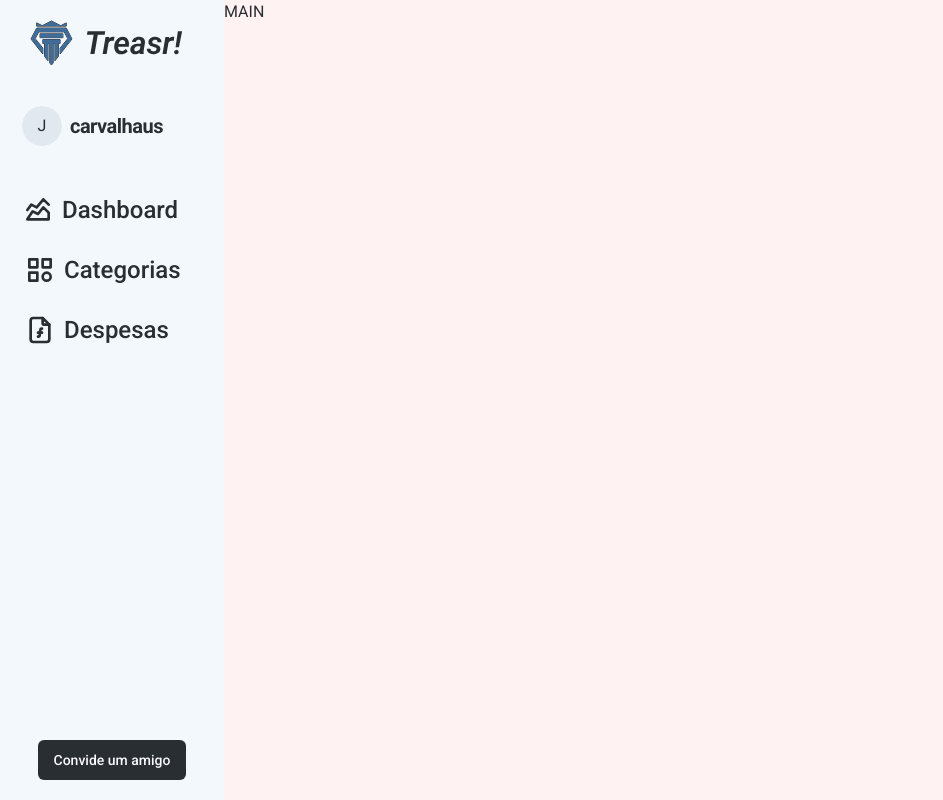
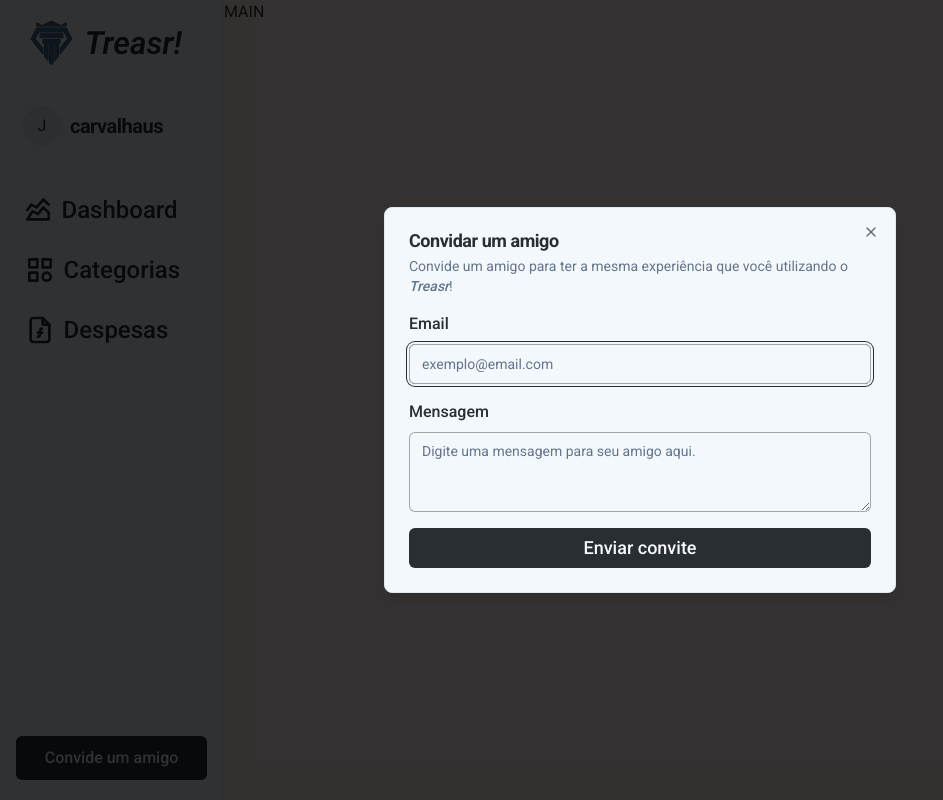
Before and after one commit to carvalhaus/financial_controller, a Next.js app in the folder frontend/: page /dashboard in a window 1280 px wide. Both pictures are taken after a click on the button "Convide um amigo". Shown: the whole page, without its empty margins (0-943 px from the left). Built offline with nearby package versions, Linux system fonts and the light colour scheme.

Commit message:
feat: create modal FriendInvitation

```diff
--- /dev/null
+++ b/frontend/app/dashboard/_components/friendInvitation.jsx
@@ -0,0 +1,81 @@
+"use client"
+
+import { Button } from "@/components/ui/button";
+import { Dialog, DialogClose, DialogContent, DialogDescription, DialogHeader, DialogTitle, DialogTrigger } from "@/components/ui/dialog";
+import { Form, FormControl, FormField, FormItem, FormLabel, FormMessage } from "@/components/ui/form";
+import { Input } from "@/components/ui/input";
+import { Textarea } from "@/components/ui/textarea";
+import { zodResolver } from "@hookform/resolvers/zod";
+import { useForm } from "react-hook-form";
+import { z } from "zod";
+
+const invitationFormSchema = z.object({
+    email: z.string().email({ message: "Esse campo é obrigatório" }),
+    message: z.string().min(10, { message: "Esse campo é obrigatório" }),
+})
+
+function FriendInvitation() {
+    const invitationForm = useForm({
+        resolver: zodResolver(invitationFormSchema),
+        defaultValues: {
+            email: "",
+            message: ""
+        }
+    })
+
+    function onSubmit(values) {
+        console.log(values)
+    }
+
+    return (
+        <Dialog>
+            <DialogTrigger asChild>
+                <Button className="w-full text-base" size="lg">Convide um amigo</Button>
+            </DialogTrigger>
+
+            <DialogContent>
+                <DialogHeader>
+                    <DialogTitle>Convidar um amigo</DialogTitle>
+                    <DialogDescription>
+                        Convide um amigo para ter a mesma experiência que você utilizando o <span className="italic font-medium">Treasr</span>!
+                    </DialogDescription>
+                </DialogHeader>
+
+                <Form {...invitationForm}>
+                    <form onSubmit={invitationForm.handleSubmit(onSubmit)} className="flex flex-col gap-4">
+
+
+                        <FormField control={invitationForm.control} name="email" render={({ field }) => (
+                            <FormItem>
+                                <FormLabel className="text-base">Email</FormLabel>
+                                <FormControl>
+                                    <Input type="email" placeholder="exemplo@email.com" {...field} />
+                                </FormControl>
+                                <FormMessage />
+                            </FormItem>
+                        )}
+                        />
+
+
+                        <FormField control={invitationForm.control} name="message" render={({ field }) => (
+                            <FormItem>
+                                <FormLabel className="text-base">Mensagem</FormLabel>
+                                <FormControl>
+                                    <Textarea placeholder="Digite uma mensagem para seu amigo aqui." {...field} />
+                                </FormControl>
+                                <FormMessage />
+                            </FormItem>
+                        )}
+                        />
+
+                        <DialogClose asChild>
+                            <Button className="w-full text-lg">Enviar convite</Button>
+                        </DialogClose>
+                    </form>
+                </Form>
+            </DialogContent>
+        </Dialog>
+    );
+}
+
+export default FriendInvitation;
--- a/frontend/app/dashboard/layout.jsx
+++ b/frontend/app/dashboard/layout.jsx
@@ -2,12 +2,12 @@ import Image from "next/image";
 import Link from "next/link";
 import UserInfo from "./_components/userInfo";
 import NavBar from "./_components/navBar";
-import { Button } from "@/components/ui/button";
+import FriendInvitation from "./_components/friendInvitation";
 
 function DashboardLayout({ children }) {
     return (
         <div className="flex w-svw h-svh">
-            <aside className="w-56 flex flex-col items-center py-5 px-4 gap-10">
+            <aside className="w-56 flex flex-col items-center py-5 px-4 gap-10 border-r border-r-[#E2E8F0]">
                 <Link href="/">
                     <Image src="/Logo.svg" width={164} height={46} alt="Treasure logo" priority={true} />
                 </Link>
@@ -16,7 +16,7 @@ function DashboardLayout({ children }) {
 
                 <NavBar />
 
-                <Button>Convide um amigo</Button>
+                <FriendInvitation />
             </aside>
 
             <div className="flex-1 bg-red-50">
--- /dev/null
+++ b/frontend/components/ui/textarea.jsx
@@ -0,0 +1,18 @@
+import * as React from "react"
+
+import { cn } from "@/lib/utils"
+
+const Textarea = React.forwardRef(({ className, ...props }, ref) => {
+  return (
+    (<textarea
+      className={cn(
+        "flex min-h-[80px] w-full rounded-md border border-[#292E33]/40 bg-background px-3 py-2 text-sm ring-offset-background placeholder:text-muted-foreground focus-visible:outline-none focus-visible:ring-2 focus-visible:ring-ring focus-visible:ring-offset-2 disabled:cursor-not-allowed disabled:opacity-50",
+        className
+      )}
+      ref={ref}
+      {...props} />)
+  );
+})
+Textarea.displayName = "Textarea"
+
+export { Textarea }
```
